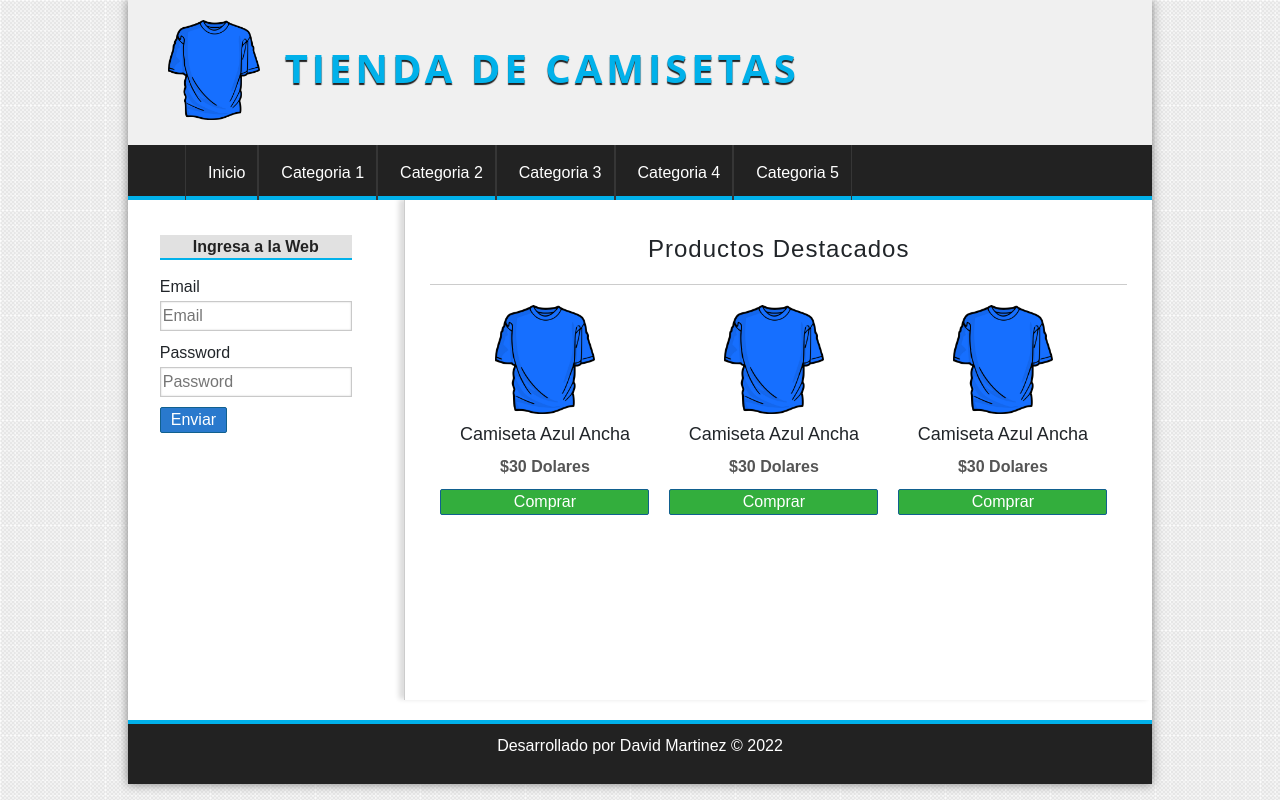
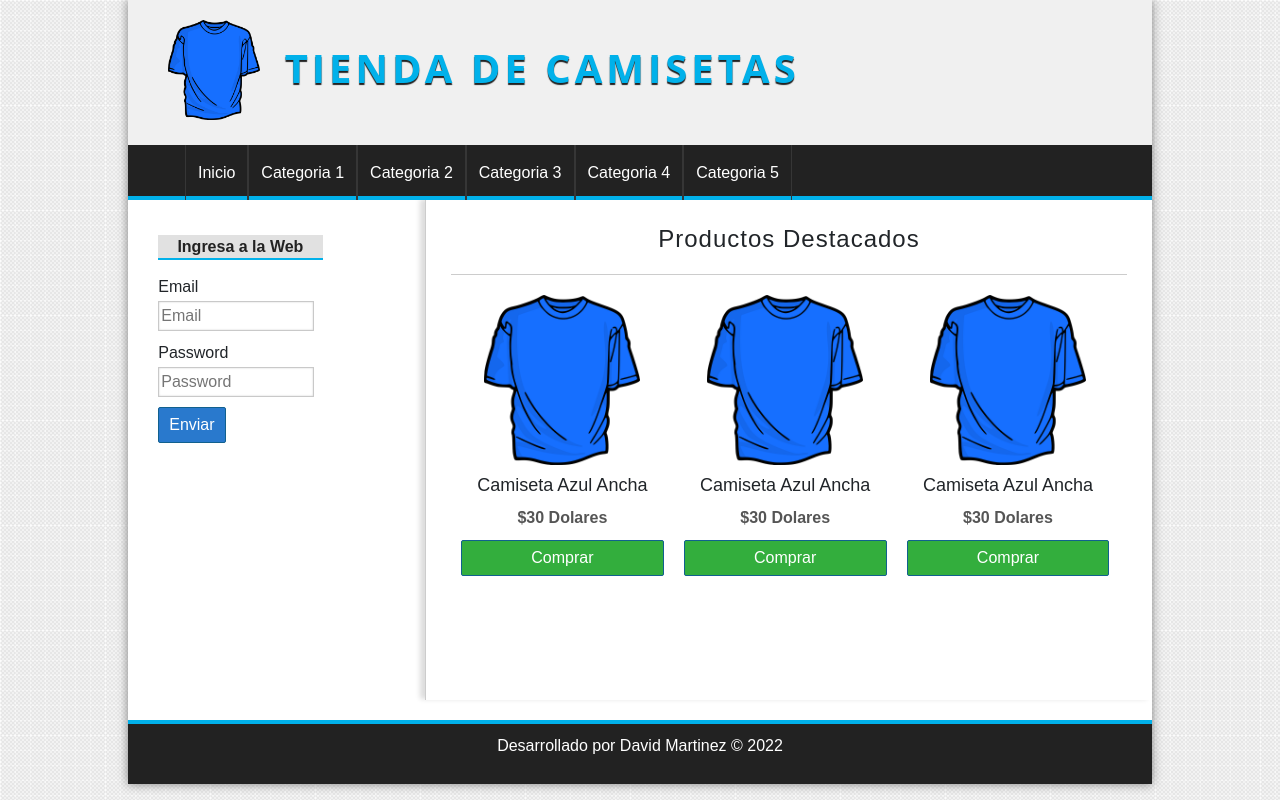
Before and after one commit to DxBaxterLu/Tienda, a PHP site: page /Tienda/ in a window 1280 px wide. Run offline with PHP 8.4, Linux system fonts and the light colour scheme.

Commit message:
adaptaciones de estilos

```diff
--- a/assets/css/style.css
+++ b/assets/css/style.css
@@ -1,8 +1,9 @@
 /*GENERALES*/
+
 * {
   padding: 0px;
   margin: 0px;
-  font-family: sans-serif, Arial, Helvetica;
+  font-family: sans-serif, Helvetica, Arial;
 }
 
 body {
@@ -98,7 +116,7 @@
   display: block;
   color: white;
   text-decoration: none;
-  padding-left: 22px;
+  padding-left: 12px;
   padding-right: 12px;
   transition: all 300ms;
 }
@@ -120,7 +138,7 @@
 
 /*BARRA LATERAL*/
 #lateral {
-  width: 23%;
+  width: 20%;
   min-height: 500px;
   float: left;
   margin-top: 20px;
@@ -149,25 +167,31 @@
 }
 
 #lateral ul {
-  margin-top: 8px;
-  margin-bottom: 8px;
+  margin-top: 20px;
+  margin-bottom: 20px;
 }
 
 #lateral ul li {
   list-style: square;
   margin-left: 20px;
-  margin-top: 1px;
-  margin-bottom: 1px;
+  margin-top: 5px;
+  margin-bottom: 5px;
 }
 
 /*FORMS*/
+.form_container {
+  width: 50%;
+}
+
 label,
 input[type="text"],
 input[type="password"],
 input[type="email"],
-select {
+input[type="number"],
+select,
+textarea {
   display: block;
-  width: 100%;
+  width: 95%;
   margin-top: 2px;
   margin-bottom: 2px;
 }
@@ -175,7 +199,9 @@
 input[type="text"],
 input[type="password"],
 input[type="email"],
-select {
+input[type="number"],
+select,
+textarea {
   border: 1px solid #c9c9c9;
   box-shadow: 0px 0px 2px #ccc inset;
   background: white;
@@ -198,6 +224,7 @@
   display: block;
   border-radius: 2px;
   width: auto;
+  padding: 5px;
   padding-left: 10px;
   padding-right: 10px;
   color: white;
@@ -220,9 +263,9 @@
   margin-top: 10px;
 }
 
-/*PRODUCTOS*/
+/*CENTRAL*/
 #central {
-  width: 73%;
+  width: 71%;
   min-height: 500px;
   float: right;
   border-left: 1px solid #ccc;
@@ -238,22 +281,37 @@
   border-bottom: 1px solid #ccc;
   margin-bottom: 20px;
   padding: 20px;
-  padding-top: 10px;
+  padding-top: 0px;
 }
 
 /*PRODUCTOS*/
 .product {
   width: 30%;
   float: left;
-  margin-bottom: 10px;
   margin-left: 10px;
   margin-right: 10px;
+  margin-bottom: 30px;
   text-align: center;
 }
 
+.product a {
+  color: black;
+  text-decoration: none;
+}
+
+.product a:hover {
+  color: #555;
+}
+
 .product img {
-  width: 100px;
+  height: 170px;
   margin-bottom: 10px;
+}
+
+.img_carrito {
+  height: 80px;
+  display: block;
+  margin: 10px auto;
 }
 
 .product h2 {
```
Also changed, not shown: other parts of assets/css/style.css (+123 -6 lines).
